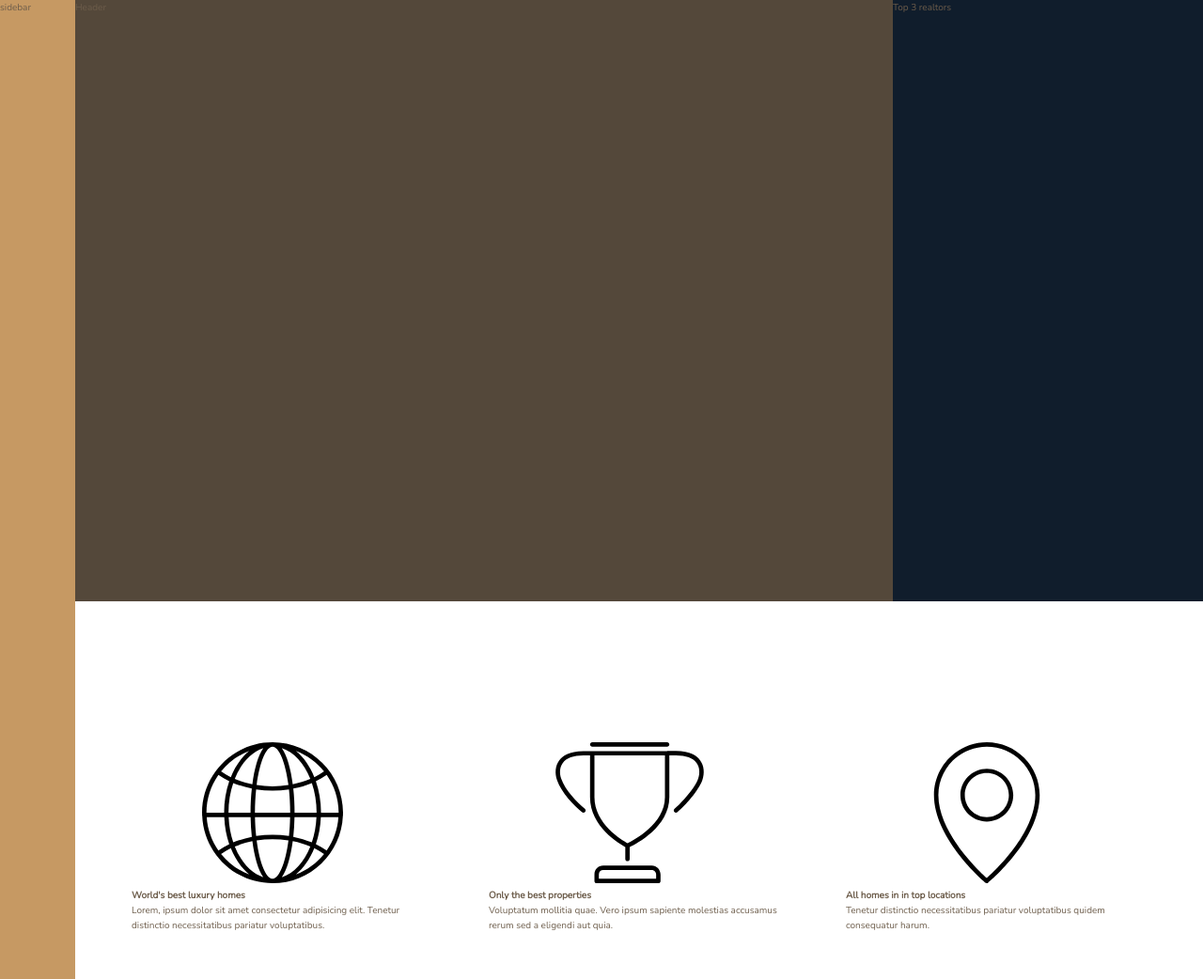
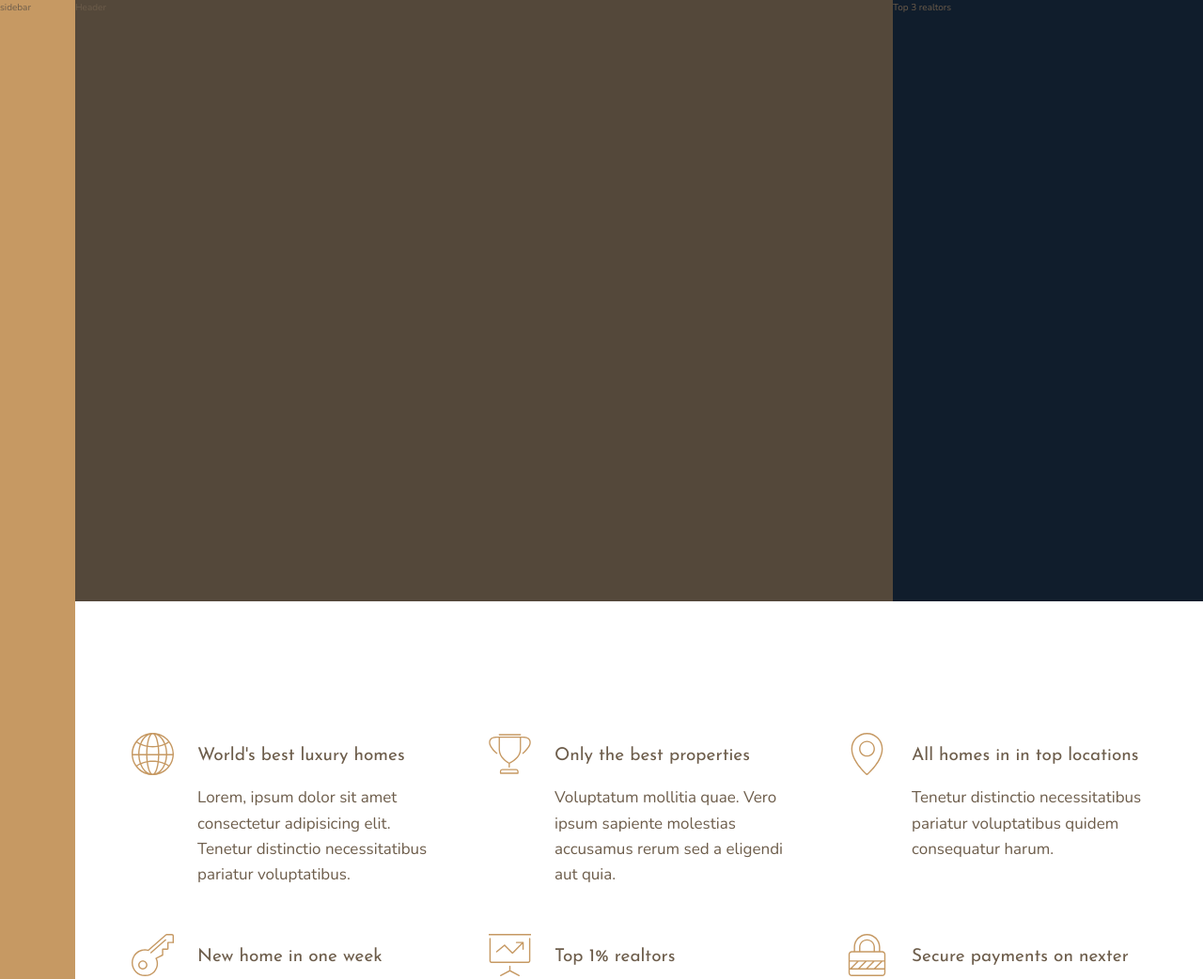
Before and after one commit to NiloofarMahmoodian/nexter, a website: page index.html in a window 1280 px wide. Shown: the top 1042 px of the page at 94% size. Drawn offline with nearby package versions, Linux system fonts and the light colour scheme; files that its build step writes are made by us from their sources.

Commit message:
Finish the features section

```diff
--- a/sass/_features.scss
+++ b/sass/_features.scss
@@ -6,4 +6,24 @@
   display: grid;
   grid-template-columns: repeat(3, 1fr);
   grid-gap: 6rem;
+  align-items: start;
 }
+
+.feature {
+  display: grid;
+  grid-template-columns: min-content 1fr;
+  grid-row-gap: 1.5rem;
+  grid-column-gap: 2.5rem;
+
+  &__icon {
+    fill: $color-primary;
+    width: 4.5rem;
+    height: 4.5rem;
+    grid-row: 1 / span 2;
+    transform: translateY(-1rem);
+  }
+
+  &__text {
+    font-size: 1.7rem;
+  }
+}
--- a/sass/_typography.scss
+++ b/sass/_typography.scss
@@ -0,0 +1,27 @@
+%heading {
+  font-family: $font-display;
+  font-weight: 400;
+}
+.heading-1 {
+  @extend %heading;
+}
+
+.heading-2 {
+  @extend %heading;
+}
+
+.heading-3 {
+  @extend %heading;
+}
+
+.heading-4 {
+  @extend %heading;
+  font-size: 1.9rem;
+
+  &--light {
+    color: color-grey-light-1;
+  }
+  &--dark {
+    color: color-grey-dark-1;
+  }
+}
```
